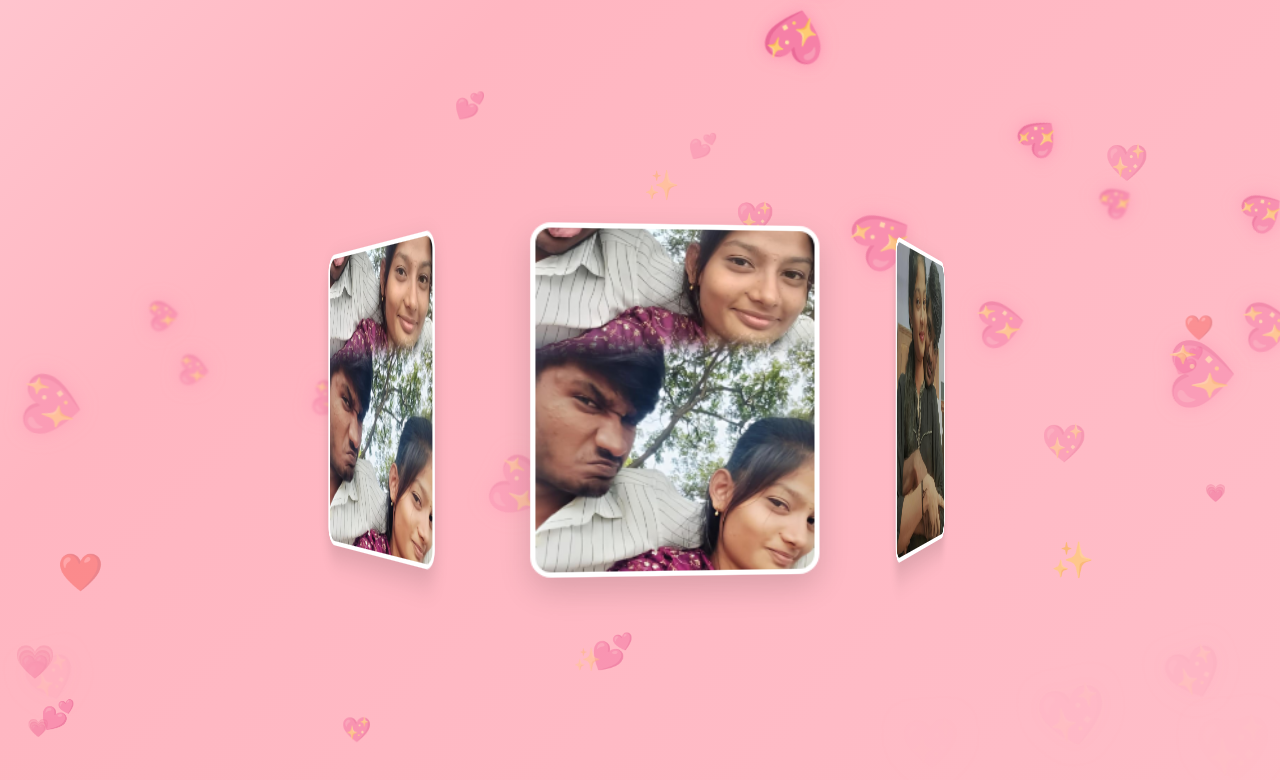
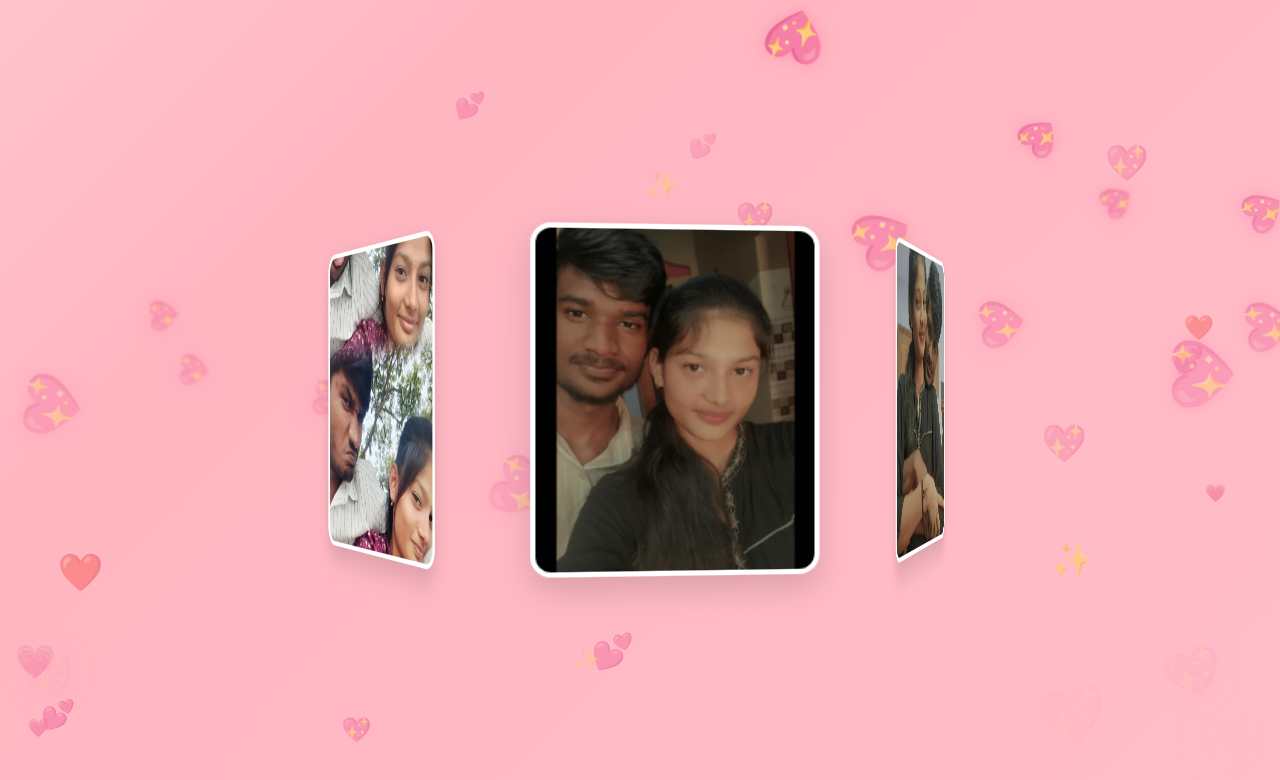
Before and after one commit to SPSKathiravan/valentine-mai, a Next.js app: page /memoriessection in a window 1280 px wide. Shown: the top 780 px of the page. Built offline with nearby package versions, Linux system fonts and the light colour scheme.

Commit message:
Update page.tsx

```diff
--- a/src/app/memoriessection/page.tsx
+++ b/src/app/memoriessection/page.tsx
@@ -8,7 +8,7 @@ const PHOTOS = [
     { id: 3, src: 'abi3.png', alt: '' },
     { id: 4, src: 'abi4.png', alt: '' },
     { id: 5, src: 'abi5.png', alt: '' },
-    { id: 6, src: 'abi5.png', alt: '' },
+    { id: 6, src: 'abi6.png', alt: '' },
 ];
 
 export default function PhotoScroll() {
```
